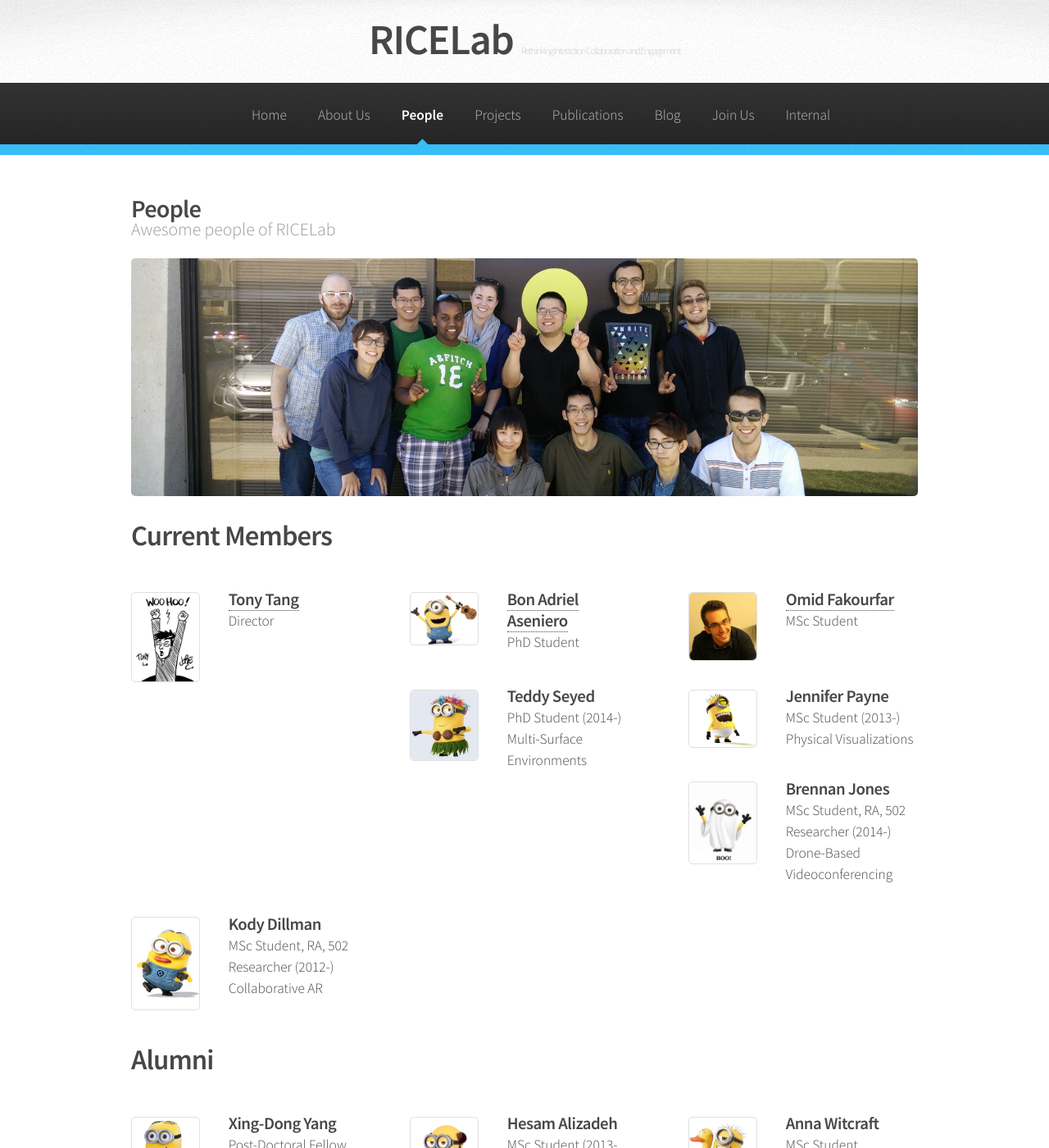
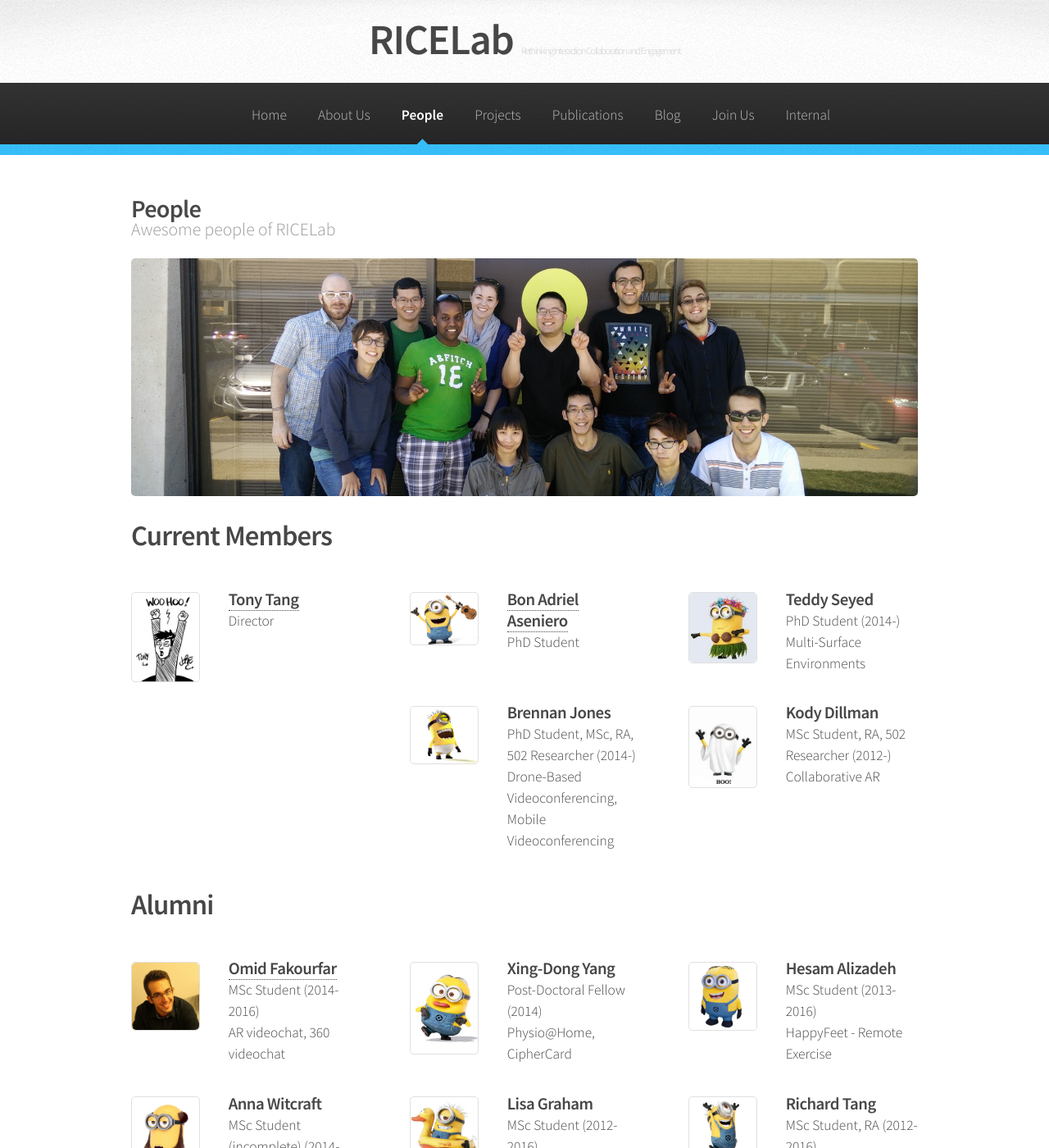
Before and after one commit to hcitang/ricelab, a Jekyll site: the page built from pages/people.md, in a window 1280 px wide and 1400 px high. Shown: the whole window at 82% size. Built offline with Jekyll 4.4.1, drawn with Linux system fonts in a browser that asks for light colours.

Commit message:
FIX: Omid to alumni section

```diff
--- a/_data/minions.yml
+++ b/_data/minions.yml
@@ -11,15 +11,10 @@
   projects: Multi-Surface Environments
   type: PhD Student
 
-- name: Jennifer Payne
-  year: 2013-
-  projects: Physical Visualizations
-  type: MSc Student
-
 - name: Brennan Jones
   year: 2014-
-  projects: Drone-Based Videoconferencing
-  type: MSc Student, RA, 502 Researcher
+  projects: Drone-Based Videoconferencing, Mobile Videoconferencing
+  type: PhD Student, MSc, RA, 502 Researcher
 
 - name: Kody Dillman
   year: 2012-
--- a/_posts/people/2015-11-20-omid-fakourfar.md
+++ b/_posts/people/2015-11-20-omid-fakourfar.md
@@ -6,8 +6,10 @@
 categories:
     - people
 tags:
-    - active
+    - alumni
 permalink: "/people/omid/"
+year: 2014-2016
+projects: AR videochat, 360 videochat
 ---
 
 I am currently an MSc student at the Interactions Lab [(iLab)](http://ilab.cpsc.ucalgary.ca/), University of Calgary. I am a member of RICELab group, supervised by [Dr. Anthony Tang](http://hcitang.org/). Prior to that, I got my BSc degree in Information Technology at Amirkabir University of Technology (Tehran Polytechnic) in Iran [(AUT)](http://aut.ac.ir/). My research topic lies in the intersection of Mobile Video Conferencing, Augmented Reality and Remote Assistance.
--- a/pages/people.md
+++ b/pages/people.md
@@ -57,8 +57,8 @@
                             <a href="#" class="image left"><img src="{{ site.baseurl }}/assets/images/people/{% cycle 'minion1.png','minion10.jpg','minion11.jpg','minion12.jpg','minion13.jpg','minion14.jpg','minion15.png','minion16.jpg','minion17.jpg','minion18.jpg','minion19.jpg','minion2.jpg','minion3.png','minion4.png','minion5.png','minion6.jpg','minion7.png','minion8.jpg','minion9.jpg' %}" alt="" /></a>
                         {% endif %}
                         <div class="inner">
-                            <h3>{{ person.name }}</h3>
-                            <p>{{ person.type }} ({{ person.year}})<br/>{{ person.projects }}</p>
+                            <h3><a href="{{ site.baseurl }}{{ post.url }}">{{ post.title }}</a></h3>
+                            <p>{{ post.subtitle }} ({{ post.year}})<br/>{{ post.projects }}</p>
                         </div>
                     </div>
                 </section>
```
